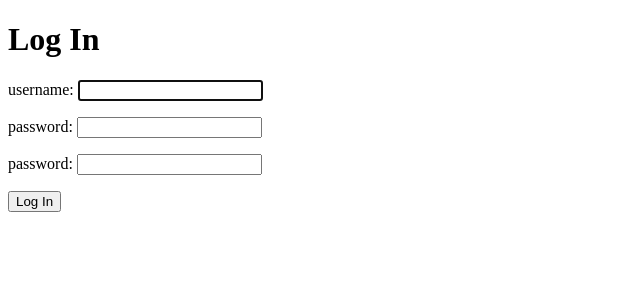
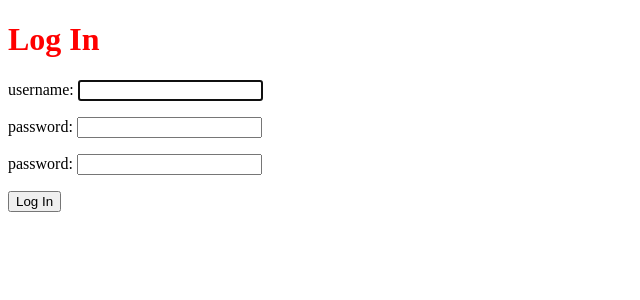
Before and after one commit to ShreyasGavhalkar/django_defense_project, a Django app: template defense_project/defense/templates/registration/login.html in a window 1280 px wide. Shown: the top 300 px of the page, without its empty margins (0-640 px from the left). Run offline with Django 3.2, Linux system fonts and the light colour scheme; the template is opened without the code that fills it: values that come from a table or form of the project are taken from there, others are empty.

Commit message:
Added static folder for css

```diff
--- /dev/null
+++ b/defense_project/defense/static/defense/css/login.css
@@ -0,0 +1,3 @@
+h1{
+    color: red;
+}
--- a/defense_project/defense/templates/registration/login.html
+++ b/defense_project/defense/templates/registration/login.html
@@ -1,14 +1,16 @@
 <!DOCTYPE html>
+{% load static %}
 <html lang="en">
 <head>
     <meta charset="UTF-8">
     <meta http-equiv="X-UA-Compatible" content="IE=edge">
     <meta name="viewport" content="width=device-width, initial-scale=1.0">
     <title>Login</title>
+    <link rel="stylesheet" href="{% static 'defense/css/login.css' %}">
 </head>
 <body>
     <h1>Log In</h1>
-    <form action="" method="post" novalidate>
+    <form action="" method="post" novalidate class="formDiv">
         {% csrf_token %}
         {{ form.as_p }}
         <button type="submit" name="login">Log In</button>
```
